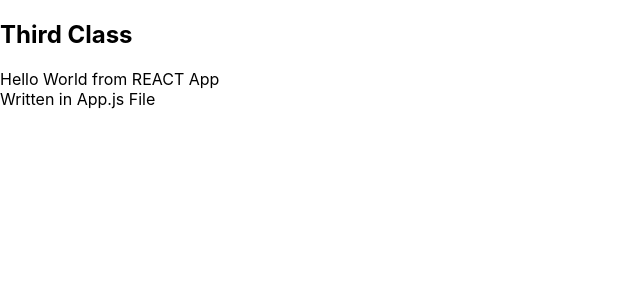
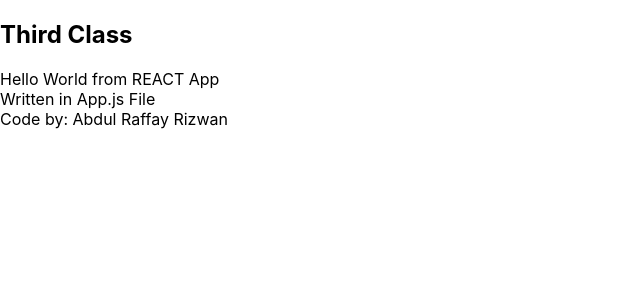
Before and after one commit to zaimeali/Bootcamp2020-3rdClass, a React (Create React App) app: page / in a window 1280 px wide. Shown: the top 300 px of the page, without its empty margins (0-640 px from the left). Built offline with nearby package versions, Linux system fonts and the light colour scheme.

Commit message:
Sending Data through props into the App.js

```diff
--- a/src/App.js
+++ b/src/App.js
@@ -1,12 +1,13 @@
 import React from 'react';
 import './App.css';
 
-function App() {
+function App(props) {
   return (
     <div>
       <div><h2>Third Class</h2></div>
       <div>Hello World from REACT App</div>
       <div>Written in App.js File</div>
+      <div>Code by: {props.name}</div>
     </div>
   );
 }
--- a/src/index.js
+++ b/src/index.js
@@ -6,6 +6,6 @@
 ReactDOM.render(
   // React.createElement('h1', null, "h1 tag created by React.createElement"),
   // React.createElement('h1', null, React.createElement('span', null, "Span nested in h1")),
-  <App />,
+  <App name="Abdul Raffay Rizwan" />,
   document.getElementById('root')
 );
```
